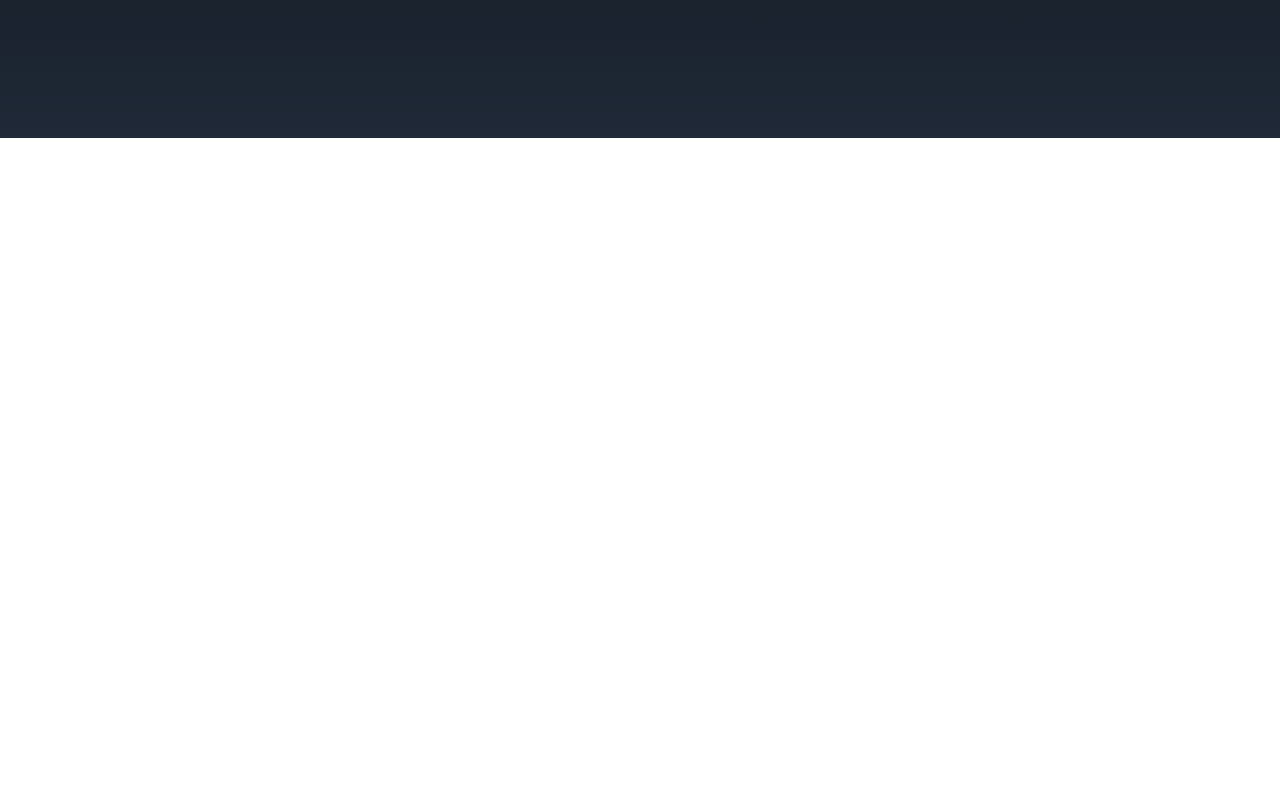
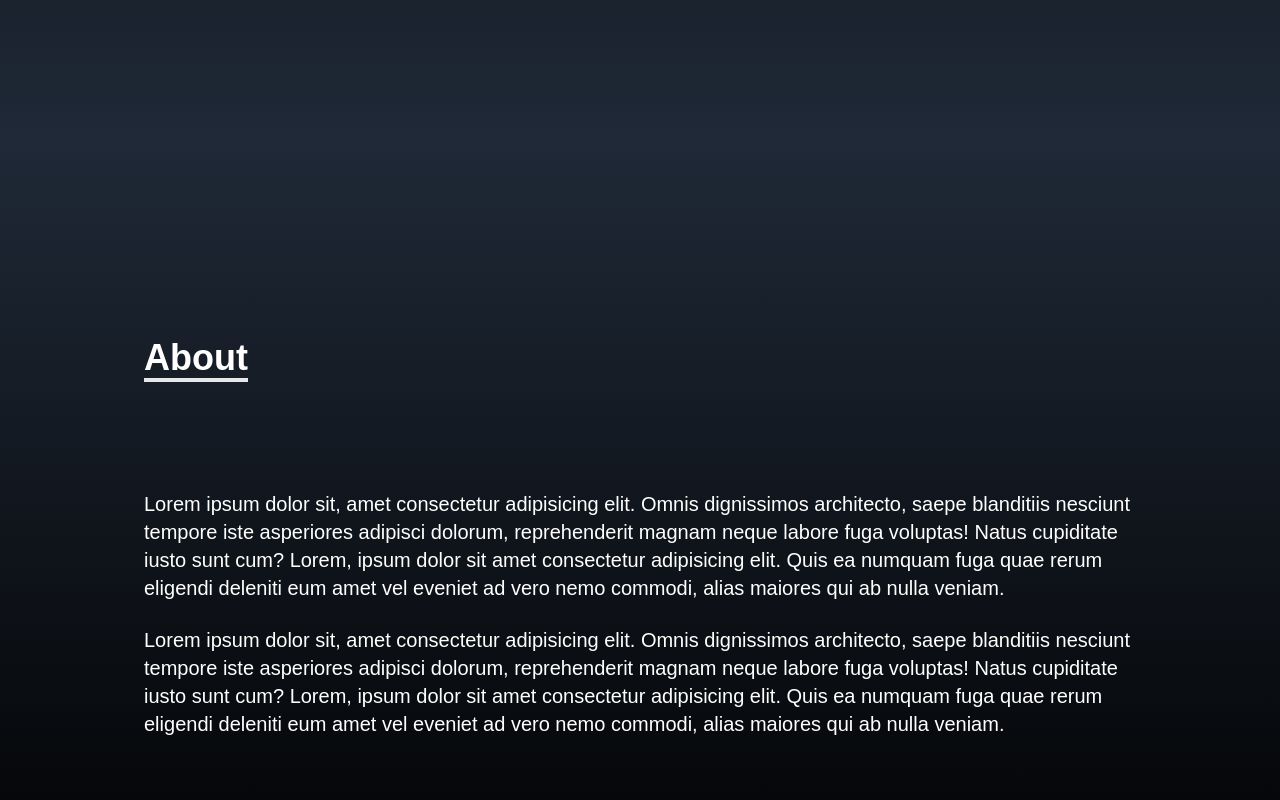
Before and after one commit to DIdaniel/project-app, a React (Create React App) app: page / in a window 1280 px wide. Shown: the part 662-1462 px from the top of the page. Before the commit the page ends 800 px from the top, so only its background shows below. Built offline with nearby package versions, Linux system fonts and the light colour scheme; a web font is replaced by a local one.

Commit message:
:hammer: add About page position

```diff
--- a/src/App.tsx
+++ b/src/App.tsx
@@ -1,5 +1,5 @@
 import React from "react";
-import { HeroSection, Navbar, SideLink } from "./components";
+import { About, HeroSection, Navbar, SideLink } from "./components";
 
 function App() {
   /** Property */
@@ -12,6 +12,7 @@
       <Navbar />
       <HeroSection />
       <SideLink />
+      <About />
     </div>
   );
 }
--- /dev/null
+++ b/src/components/About/About.tsx
@@ -0,0 +1,45 @@
+import React from "react";
+
+type AboutProps = {
+  //
+};
+
+export const About = (props: AboutProps) => {
+  /** Property */
+  const { ...others } = props;
+
+  /** Function */
+
+  /** Render */
+  return (
+    <div className="w-full h-screen bg-gradient-to-b from-gray-800 to-black text-white">
+      <div className="max-w-screen-lg p-4 mx-auto flex flex-col justify-center w-full- h-full">
+        <div className="pb-8">
+          <p className="text-4xl font-bold inline border-b-4">About</p>
+        </div>
+
+        <p className="text-xl mt-20">
+          Lorem ipsum dolor sit, amet consectetur adipisicing elit. Omnis
+          dignissimos architecto, saepe blanditiis nesciunt tempore iste
+          asperiores adipisci dolorum, reprehenderit magnam neque labore fuga
+          voluptas! Natus cupiditate iusto sunt cum? Lorem, ipsum dolor sit amet
+          consectetur adipisicing elit. Quis ea numquam fuga quae rerum eligendi
+          deleniti eum amet vel eveniet ad vero nemo commodi, alias maiores qui
+          ab nulla veniam.
+        </p>
+
+        <br />
+
+        <p className="text-xl">
+          Lorem ipsum dolor sit, amet consectetur adipisicing elit. Omnis
+          dignissimos architecto, saepe blanditiis nesciunt tempore iste
+          asperiores adipisci dolorum, reprehenderit magnam neque labore fuga
+          voluptas! Natus cupiditate iusto sunt cum? Lorem, ipsum dolor sit amet
+          consectetur adipisicing elit. Quis ea numquam fuga quae rerum eligendi
+          deleniti eum amet vel eveniet ad vero nemo commodi, alias maiores qui
+          ab nulla veniam.
+        </p>
+      </div>
+    </div>
+  );
+};
--- /dev/null
+++ b/src/components/About/index.ts
@@ -0,0 +1 @@
+export * from "./About";
--- a/src/components/index.ts
+++ b/src/components/index.ts
@@ -1,3 +1,4 @@
 export * from "./Navbar";
 export * from "./Hero";
 export * from "./SideLink";
+export * from "./About";
```
